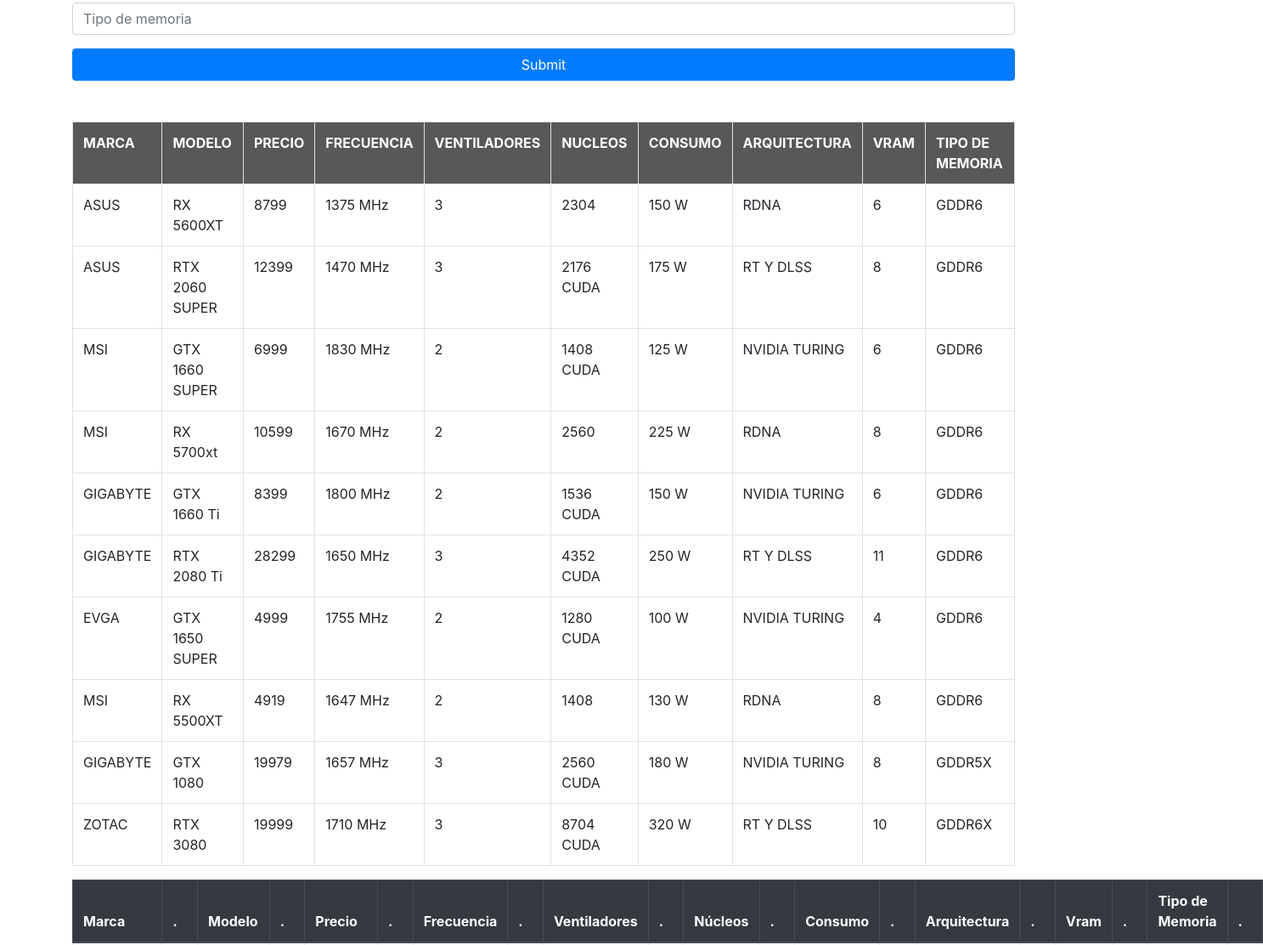
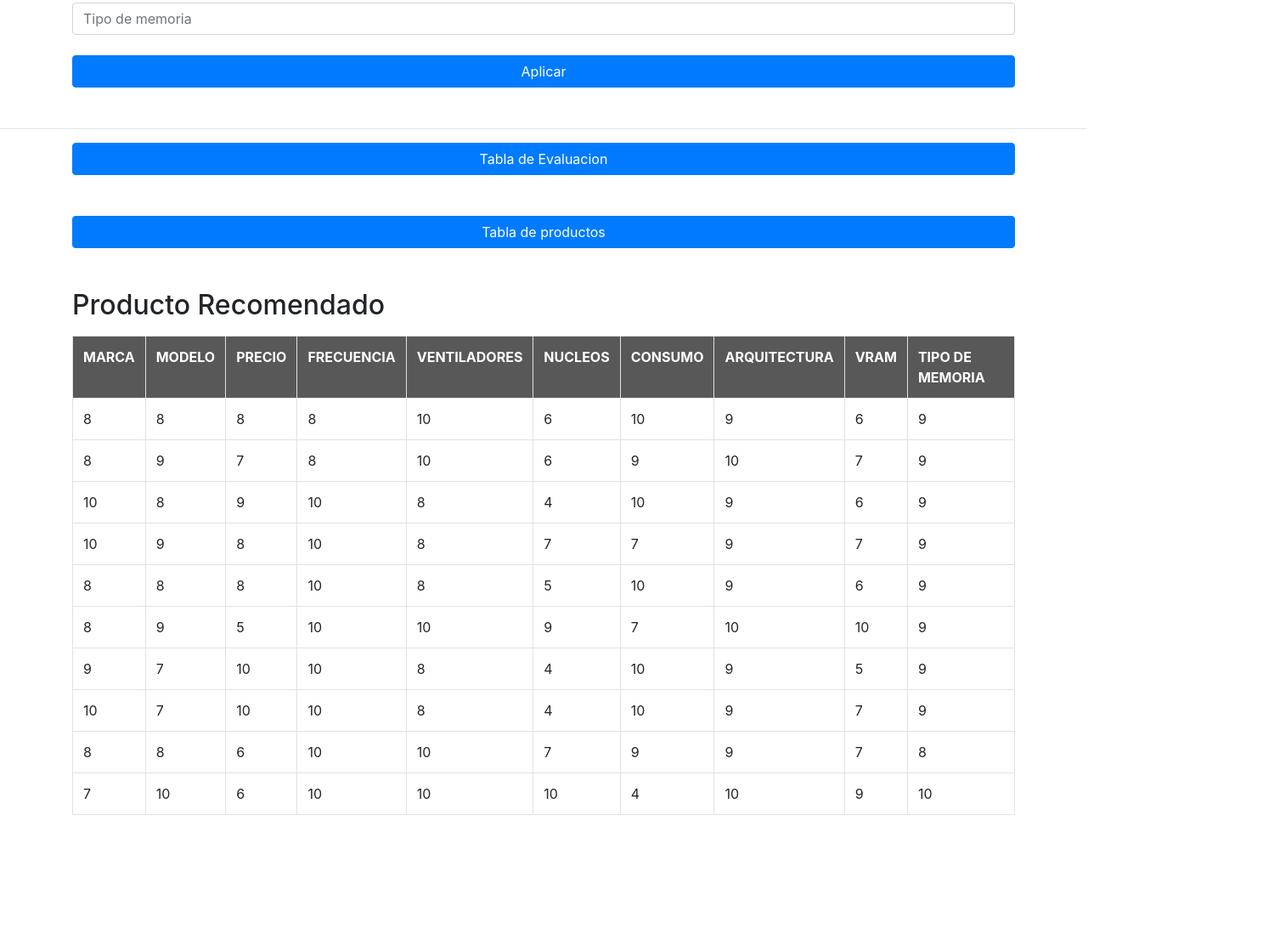
Before and after one commit to Kanaston/AlanXd, a plain HTML site: page index.html in a window 1280 px wide. Shown: the part 601-1713 px from the top of the page at 85% size, 1487 px wide, since content can reach past the window. After the commit the page ends 1576 px from the top, so only its background shows below. Drawn offline with Linux system fonts and the light colour scheme.

Commit message:
productos recomendados table added

```diff
--- a/index.html
+++ b/index.html
@@ -18,48 +18,55 @@
 
 <div class="container mb-5 mt-5">
   <form id="formPesos">
-    <h2>Pesos de attributos</h2>
+    <h2>Recomendación de productos</h2>
     <br>
     <div class="form-group">
-      <input type="number" class="form-control" id="marca" placeholder="Marca">
+      <input type="number" class="form-control" max="100" min="0" id="marca" placeholder="Marca">
     </div>
     <div class="form-group">
-      <input type="number" class="form-control" id="modelo" placeholder="Modelo">
+      <input type="number" class="form-control" max="100" min="0" id="modelo" placeholder="Modelo">
     </div>
     <div class="form-group">
-      <input type="number" class="form-control" id="precio" placeholder="Precio">
+      <input type="number" class="form-control" max="100" min="0" id="precio" placeholder="Precio">
     </div>
     <div class="form-group">
-      <input type="number" class="form-control" id="frecuencia" placeholder="Frecuencia">
+      <input type="number" class="form-control" max="100" min="0" id="frecuencia" placeholder="Frecuencia">
     </div>
     <div class="form-group">
-      <input type="number" class="form-control" id="ventiladores" placeholder="Ventiladores">
+      <input type="number" class="form-control" max="100" min="0" id="ventiladores" placeholder="Ventiladores">
     </div>
     <div class="form-group">
-      <input type="number" class="form-control" id="nucleos" placeholder="Nucleos">
+      <input type="number" class="form-control" max="100" min="0" id="nucleos" placeholder="Nucleos">
     </div>
     <div class="form-group">
-      <input type="number" class="form-control" id="consumo" placeholder="Consumo">
+      <input type="number" class="form-control" max="100" min="0" id="consumo" placeholder="Consumo">
     </div>
     <div class="form-group">
-      <input type="number" class="form-control" id="arquitectura" placeholder="Arquitectura">
+      <input type="number" class="form-control" max="100" min="0" id="arquitectura" placeholder="Arquitectura">
     </div>
     <div class="form-group">
-      <input type="number" class="form-control" id="vram" placeholder="VRAM">
+      <input type="number" class="form-control" max="100" min="0" id="vram" placeholder="VRAM">
     </div>
     <div class="form-group">
-      <input type="number" class="form-control" id="tipoMemoria" placeholder="Tipo de memoria">
+      <input type="number" class="form-control" max="100" min="0" id="tipoMemoria" placeholder="Tipo de memoria">
     </div>
-    <button type="button" class="btn btn-primary btn-block">Submit</button>
+    <button type="button" class="btn btn-primary btn-block mt-4">Aplicar</button>
   </form>
 </div>
 
 <!-- Info Table -->
+<hr>
 <div class="container">
+  <button type="button" class="btn btn-primary btn-block mb-5" onclick="hideTable(tbl)">Tabla de Evaluacion</button>
+</div>
+<div class="container overflow-auto">
   <table class="table table-bordered" id="tbl">
   </table>
 </div>
 <div class="container">
+  <button type="button" class="btn btn-primary btn-block mb-5"  onclick="hideTable(infoTable)">Tabla de productos</button>
+</div>
+<div class="container overflow-auto">
   <table id="infoTable" class="table  table-bordered">
     <thead >
       <tr class="thead-dark">
@@ -89,7 +96,8 @@
     </tbody>
   </table>
 </div>
-<div class="container">
+<div class="container overflow-auto">
+ <h2 class="mb-3">Producto Recomendado</h2>
   <table class="table table-bordered" id="tbF">
   </table>
 </div>
--- a/index.js
+++ b/index.js
@@ -1,5 +1,17 @@
 const infoTable = document.querySelector("#infoTable");
+const tbl = document.querySelector("#tbl")
 
+infoTable.classList.add('hiden')
+tbl.classList.add('hiden')
+
+const hideTable = (table)=>{
+  if(table.classList.contains('hiden')){
+    table.classList.remove('hiden')
+  }else{
+    table.classList.add('hiden')
+  }
+
+}
 // Tabla perrona
 
 const infoData = {
@@ -131,14 +143,20 @@ function fn_table_head_F() {
 }
 
 const calculateInterval = (interval, value) => {
-  if (interval.contains("-")) {
+  if (interval.includes("-")) {
     const values = interval.split("-");
-    if (value >= values[0] && value <= values[1]) {
+    if (value >= Number(values[0]) && value <= Number(values[1])) {
+      return interval;
+    } else {
+      return value;
+    }
+  } else if (interval.includes("+")) {
+    const values = interval.split("+");
+    if (value >= Number(values[0])) {
       return interval;
     }
-  } else if (interval.contains("+")) {
   }
-  return false;
+  return value;
 };
 
 function fn_table_body_F() {
@@ -154,9 +172,13 @@ function fn_table_body_F() {
         Object.keys(infoData).forEach((data, index) => {
           if (a.Columna === index) {
             if (typeof a.Dato === "string") {
-              Object.keys(infoData[data]).forEach((ndata,index) => {
-                if(infoData[data][ndata]){
-
+              if (a.Columna === 3 || a.Columna === 5 || a.Columna === 6) {
+                a.Dato.match(/[0-9]+/g).map(number=>a.Dato = Number(number));
+              }
+              Object.keys(infoData[data]).forEach((ndata, index) => {
+                const interval = calculateInterval(ndata, Number(a.Dato));
+                if (interval === ndata) {
+                  a.Dato = interval;
                 }
               });
               td = $("<td />").append(infoData[data][a.Dato.toUpperCase()]);
--- a/styles.css
+++ b/styles.css
@@ -1,5 +1,10 @@
+
+
 .xd{
     background-color: rgb(88, 88, 88);
     color: white;
     font-weight: bold;
 }
+.hiden{
+    display: none;
+}
```
